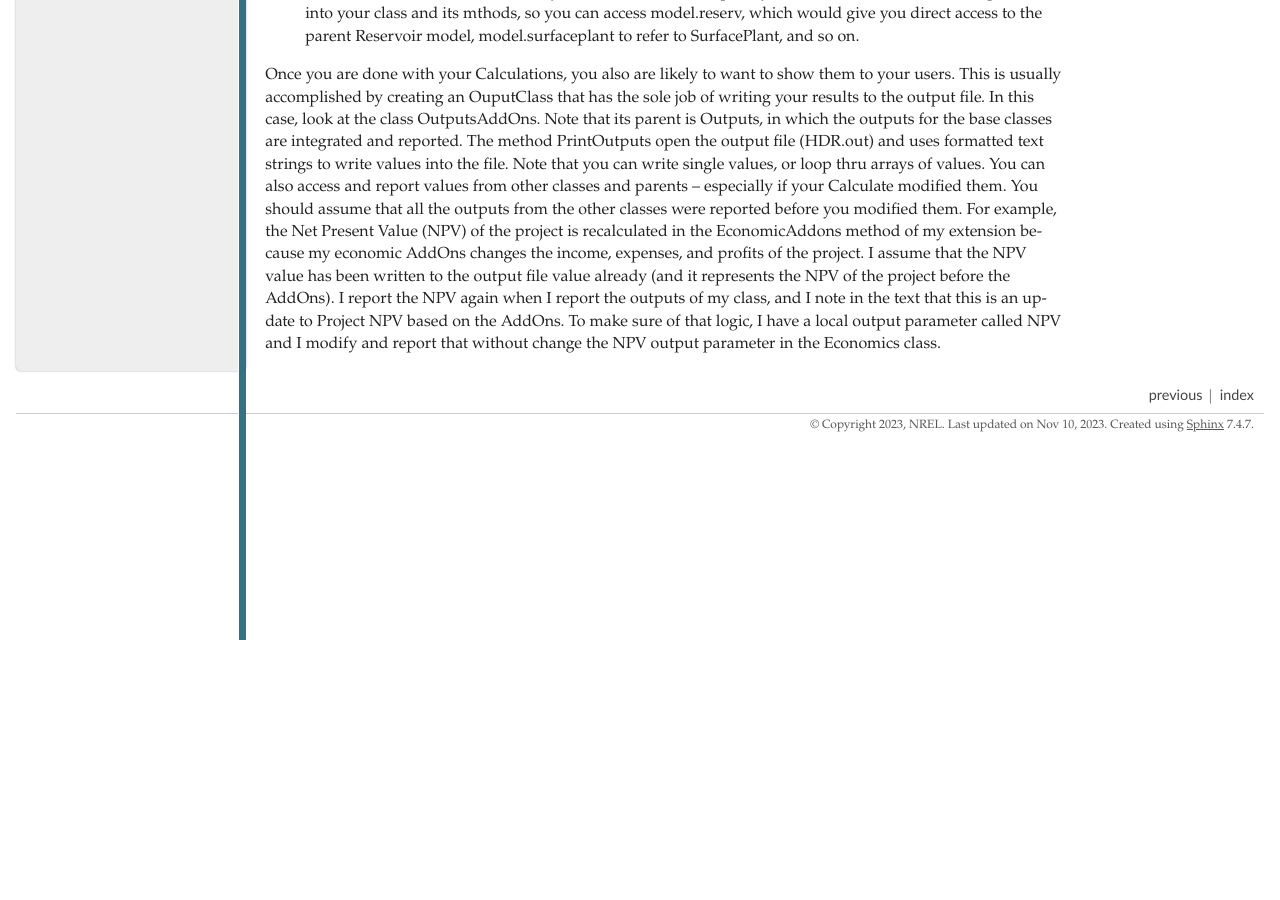
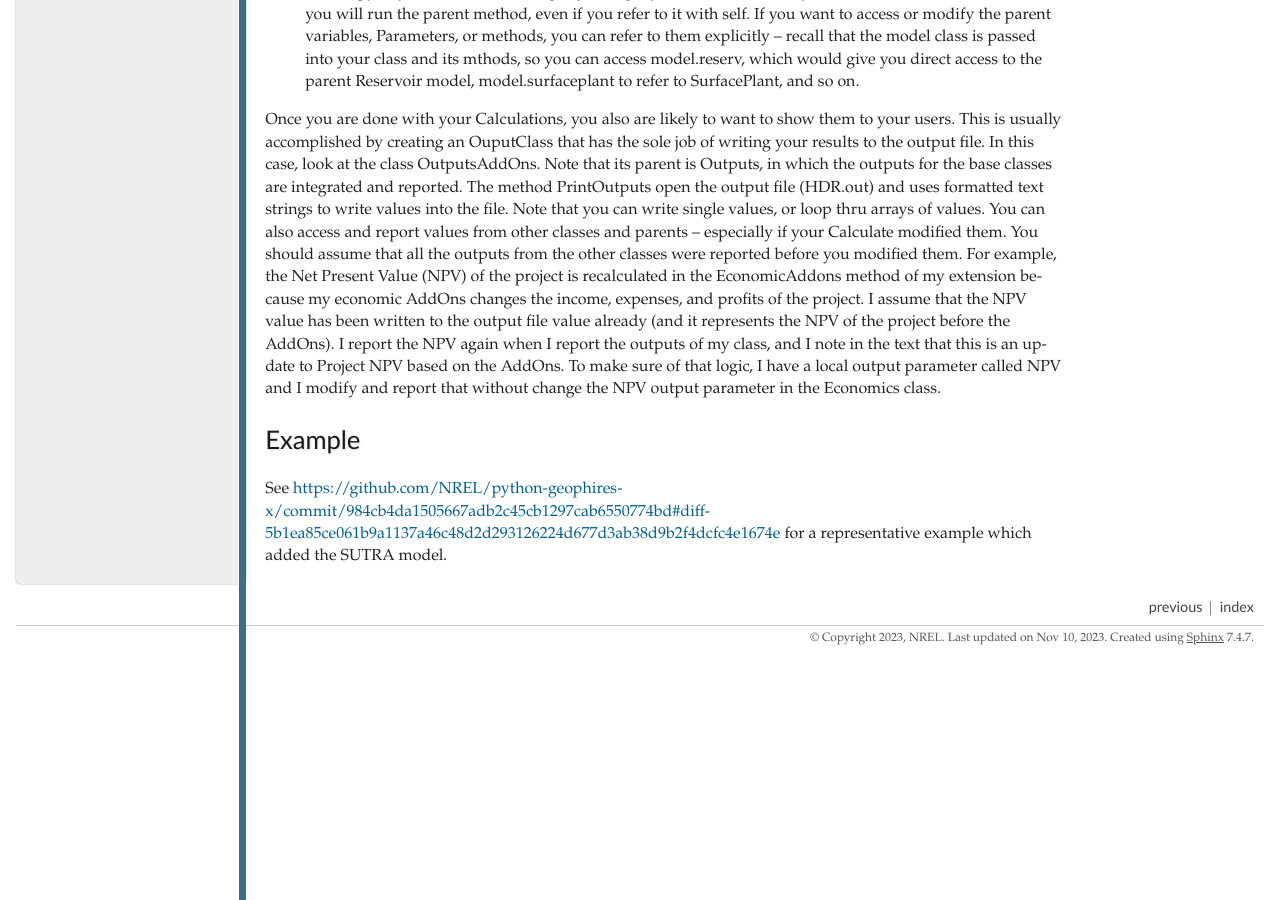
Before and after one commit to NREL/GEOPHIRES-X, a Sphinx documentation site: the page built from docs/How-to-extend-GEOPHIRES-X.md, in a window 1280 px wide and 900 px high, scrolled down 3700 px. Built offline with Sphinx 7.4.7, drawn with Linux system fonts in a browser that asks for light colours; pages that are not in the unit, such as notebooks, are missing from menus; before the commit the page ends 4340 px from its top, so only the background shows below that.

Commit message:
Add SUTRA diff as extension example in docs

```diff
--- a/README.rst
+++ b/README.rst
@@ -11,7 +11,7 @@ GEOPHIRES is a free and open-source geothermal techno-economic simulator. GEOPHI
 
 GEOPHIRES-X is the successor version to `GEOPHIRES v2.0 <https://github.com/NREL/GEOPHIRES-v2>`__ (see `CHANGELOG <CHANGELOG.rst>`__ for more info).
 
-Free software: `MIT license <LICENSE>`_
+Free software: `MIT license <LICENSE>`__
 
 .. start-badges
 
@@ -78,7 +78,7 @@ To consume GEOPHIRES-X as a python package, install the in-development version w
 
 .. (Eventually package will be published to PyPi, enabling ``pip install geophires-x``)
 
-If you wish to add your own extensions (as described in `How to extend GEOPHIRES-X <docs/How-to-extend-GEOPHIRES-X.md>`__) one option is to do an `editable install <https://pip.pypa.io/en/stable/topics/local-project-installs/>`__::
+If you wish to add your own extensions (as described in `How to extend GEOPHIRES-X <docs/How-to-extend-GEOPHIRES-X.md#how-to-extend-geophires-x>`__) one option is to do an `editable install <https://pip.pypa.io/en/stable/topics/local-project-installs/>`__::
 
    pip install -e git+https://github.com/NREL/python-geophires-x.git#egg=geophires-x
 
@@ -142,6 +142,7 @@ Documentation
 
 * `Parameters Reference <https://nrel.github.io/python-geophires-x/parameters.html>`__
 * `How to extend GEOPHIRES-X <docs/How-to-extend-GEOPHIRES-X.md>`__ user guide
+   * `Extension example: SUTRA <https://github.com/NREL/python-geophires-x/commit/984cb4da1505667adb2c45cb1297cab6550774bd#diff-5b1ea85ce061b9a1137a46c48d2d293126224d677d3ab38d9b2f4dcfc4e1674e>`__
 
 The `GEOPHIRES v2.0 (previous version's) user manual <References/GEOPHIRES%20v2.0%20User%20Manual.pdf>`__ describes GEOPHIRES's high-level software architecture.
 
--- a/docs/How-to-extend-GEOPHIRES-X.md
+++ b/docs/How-to-extend-GEOPHIRES-X.md
@@ -121,3 +123,8 @@ In the Calculate method, insert the code you need to make your calculations.  Yo
 1. Be careful how you modify the class variables.  If you modify a parent variable or parameter by referring to it using the “self.” construct, then you are modifying the local copy of it associated with it in your class, just like if you run a method of a class using the self.method_name() construction, you are running the local class copy of your method (running any changes you made as well).  If you don’t override the method, then you will run the parent method, even if you refer to it with self.  If you want to access or modify the parent variables, Parameters, or methods, you can refer to them explicitly – recall that the model class is passed into your class and its mthods, so you can access model.reserv, which would give you direct access to the parent Reservoir model, model.surfaceplant to refer to SurfacePlant, and so on.
 
 Once you are done with your Calculations, you also are likely to want to show them to your users.  This is usually accomplished by creating an OuputClass that has the sole job of writing your results to the output file.  In this case, look at the class OutputsAddOns. Note that its parent is Outputs, in which the outputs for the base classes are integrated and reported.  The method PrintOutputs open the output file (HDR.out) and uses formatted text strings to write values into the file.  Note that you can write single values, or loop thru arrays of values.  You can also access and report values from other classes and parents – especially if your Calculate modified them.  You should assume that all the outputs from the other classes were reported before you modified them.  For example, the Net Present Value (NPV) of the project is recalculated in the EconomicAddons method of my extension because my economic AddOns changes the income, expenses, and profits of the project.  I assume that the NPV value has been written to the output file value already (and it represents the NPV of the project before the AddOns).  I report the NPV again when I report the outputs of my class, and I note in the text that this is an update to Project NPV based on the AddOns.  To make sure of that logic, I have a local output parameter called NPV and I modify and report that without change the NPV output parameter in the Economics class.
+
+## Example
+
+See https://github.com/NREL/python-geophires-x/commit/984cb4da1505667adb2c45cb1297cab6550774bd#diff-5b1ea85ce061b9a1137a46c48d2d293126224d677d3ab38d9b2f4dcfc4e1674e
+for a representative example which added the SUTRA model.
```
Also changed, not shown: other parts of docs/How-to-extend-GEOPHIRES-X.md (+2 -0 lines).
